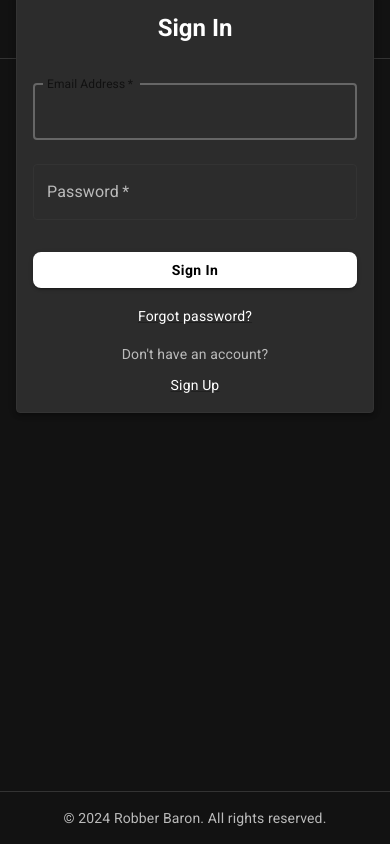
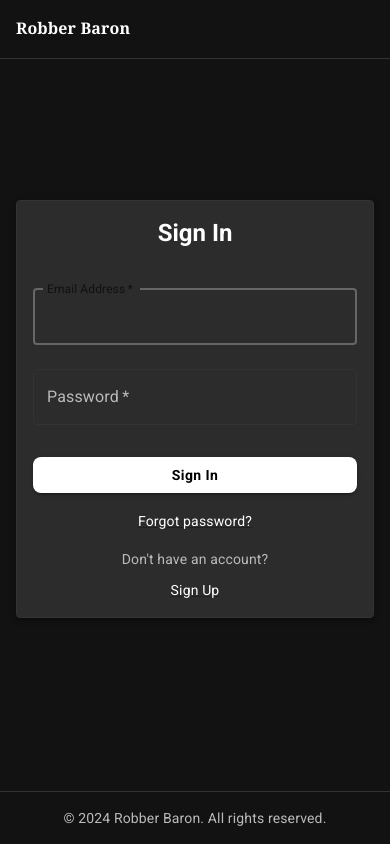
Before and after one commit to oldwestsolutions/jpmorgan, a React (Create React App) app: page /login in a window 390 px wide. Built offline with nearby package versions, Linux system fonts and the light colour scheme.

Commit message:
Fix mobile login window position to be centered

```diff
--- a/src/pages/Login.tsx
+++ b/src/pages/Login.tsx
@@ -77,10 +77,10 @@ const Login: React.FC = () => {
           sx={{
             flex: 1,
             display: 'flex',
-            alignItems: { xs: 'flex-start', sm: 'center' },
+            alignItems: { xs: 'center', sm: 'center' },
             justifyContent: 'center',
             pt: { xs: 0, sm: 0 },
-            mt: { xs: -8, sm: -12 },
+            mt: { xs: 0, sm: 0 },
             pb: { xs: 4, sm: 0 }
           }}
         >
```
